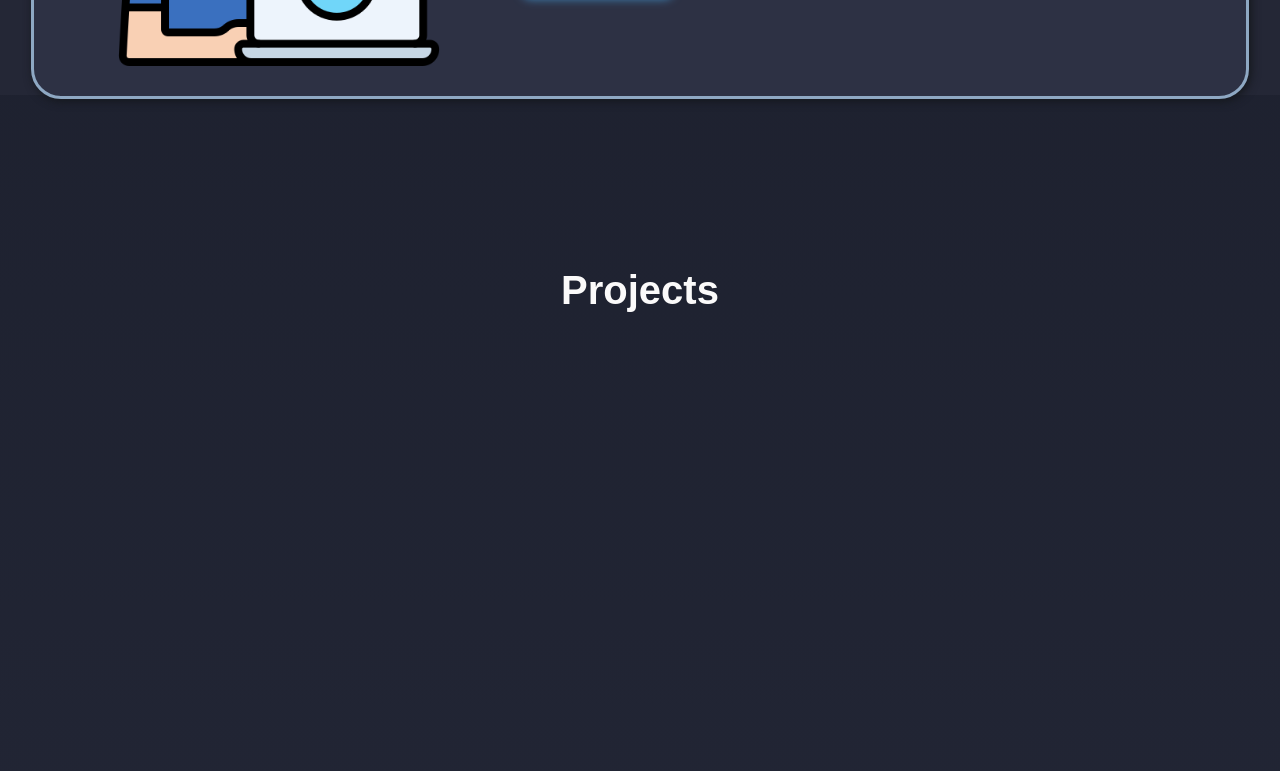
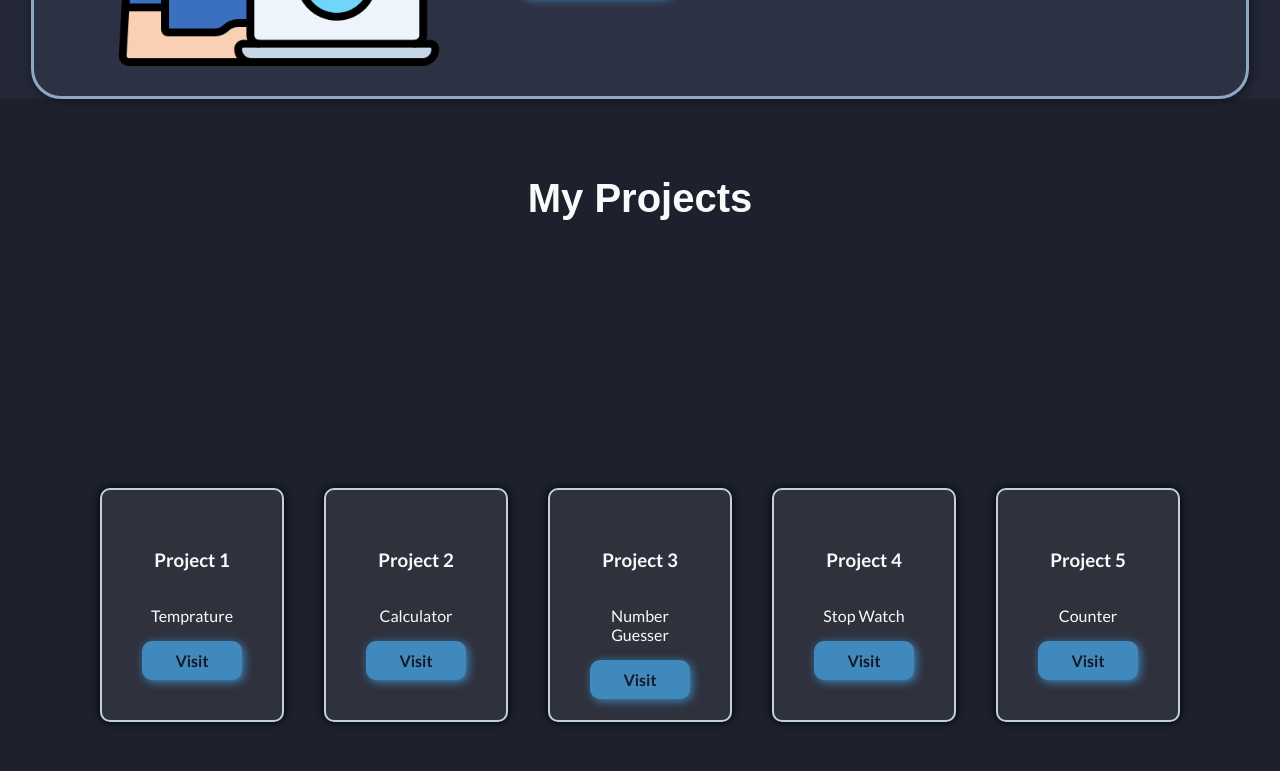
Before and after one commit to OPxDivyanshu/portfolio, a plain HTML site: page index.html in a window 1280 px wide. Shown: the part 1649-2420 px from the top of the page. Drawn offline with Linux system fonts and the light colour scheme; a script that the page names is missing.

Commit message:
Add files via upload

```diff
--- a/index.html
+++ b/index.html
@@ -2,11 +2,12 @@
 <html lang="en">
 <head>
     <meta charset="UTF-8">
-    <meta name="viewport" content="width=device-width, initial-scale=1.0">
+    <meta name="viewport" content="width=device-width", initial-scale="scale=1.0">
     <link rel="stylesheet" href="styles.css">
     <link rel="preconnect" href="https://fonts.googleapis.com">
     <link rel="preconnect" href="https://fonts.gstatic.com" crossorigin>
     <link href="https://fonts.googleapis.com/css2?family=Lato:wght@100;300;400;700;900&display=swap" rel="stylesheet">
+    <script src="https://hammerjs.github.io/dist/hammer.min.js"></script>
     <script src="main.js" defer></script>
     <title>Portfolio</title>
 </head>
@@ -26,7 +27,7 @@
         </svg>
     </label>
     <label id="overlay" for="sidebar1"></label>
-    <div class="links-ct">
+   <div class="links-ct">
         <label for="sidebar1" id="side0">
             <svg xmlns="http://www.w3.org/2000/svg" height="32px" viewBox="0 -960 960 960" width="32px" fill="#e8eaed">
                 <path d="m256-200-56-56 224-224-224-224 56-56 224 224 224-224 56 56-224 224 224 224-56 56-224-224-224 224Z"/>
@@ -72,9 +73,41 @@
 
 
     <section id="projects">
-        <h1 class="projects-header">Projects</h1>
-        <div class="projects-ct" class="slide-in from-left">
+        <h2 class="projects-header">My Projects</h2>
+        <div class="slider-container">
+            <div id="slider">
+                <div class="project-card">
+                    <h3 class="project-title">Project 1</h3>
+                    <p class="project-description">Temprature</p>
+                    <a href="https://opxdivyanshu.github.io/ctf/" target="_" class="project-link">Visit</a>
+                </div>
 
+                <div class="project-card">
+                    <h3 class="project-title">Project 2</h3>
+                    <p class="project-description">Calculator</p>
+                    <a href="https://opxdivyanshu.github.io/neoncalculator/"target="_" class="project-link">Visit</a>
+                </div>
+
+                <div class="project-card">
+                    <h3 class="project-title">Project 3</h3>
+                    <p class="project-description">Number Guesser</p>
+                    <a href="https://opxdivyanshu.github.io/random-number-guess/"target="_" class="project-link">Visit</a>
+                </div>
+
+                <div class="project-card">
+                    <h3 class="project-title">Project 4</h3>
+                    <p class="project-description">Stop Watch</p>
+                    <a href="https://opxdivyanshu.github.io/stopwatch/"target="_" class="project-link">Visit</a>
+                </div>
+
+                <div class="project-card">
+                    <h3 class="project-title">Project 5</h3>
+                    <p class="project-description">Counter</p>
+                    <a href="https://opxdivyanshu.github.io/counter/"target="_" class="project-link">Visit</a>
+
+                </div>
+
+            </div>
         </div>
     </section>
 
--- a/styles.css
+++ b/styles.css
@@ -35,7 +35,8 @@ body {
   }
 }
 section {
-  height: 100vh;
+min-height: 100vh;
+
 }
 
 .navbar {
@@ -51,6 +52,7 @@ section {
   margin-bottom: 30px;
   position: sticky;
   top: 15px;
+  z-index: 1;
 }
 
 .navbar a {
@@ -545,17 +547,127 @@ section {
 
 
 
-#projects{
-  height: 100vh;
+#projects {
+  padding: 50px 0;
+  background-color: #1d212e;
+  color: #fbfafa;
+  text-align: center;
+  min-height: 100vh;
+  display: flex;
+  align-items: center;
+  justify-content: center;
+  flex-direction: column;
+
+}
+
+.projects-header {
+  font-size: 40px;
+  position: relative;
+  bottom: 28vh;
+  font-family: 'Montserrat', sans-serif;
+  font-weight: 700;
+  text-align: center;
 
 
 }
 
-.projects-header{
-  padding-top: 140px;
-  font-size: 40px;
-  text-align: center;
-  font-family: sans-serif;
+
+.slider-container{
+  display: flex;
+  justify-content: center;
+  align-items: center;
+  max-width: 1100px;
+  width: 100%;
+
+}
+
+#slider{
+  display: grid;
+  grid-auto-flow: column;
+ grid-gap: 20px;
+ grid-auto-columns: calc((100%  / 3) -12px);
+
+ }
+
+
+.project-card{
+
+  display: flex;
+  flex-direction: column;
+  padding: 40px;
+ border: #bfd0e9 solid 2px;
+ border-radius: 10px;
+ height: 150px;
+ width: 150px;
+ margin: 10px;
+ background-color: #2f313d;
+ box-shadow: 0 0 10px #000000;
+
+
+
+}
+
+.project-card:hover{
+  background-color: #2f313d;
+  box-shadow: 0 0 10px #000000;
+  transform: scale(1.08);
+  transition: transform 100ms ease-in;
+  cursor: pointer;
+}
+
+.project-link{
+  text-decoration: none;
+  background-color: #4089bd;
+  border: none;
+  border-radius: 10px;
+  color: #161925;
+  padding: 10px 20px;
+  font-weight: bold;
+  box-shadow: 2px 2px 10px #4089bd;
+  transition: transform 0.3s, color 0.3s, background-color 0.3s;
+  text-decoration: none;
+
+}
+
+.project-link:hover {
+  background-color: #000000;
+  color: #ffffff;
+  box-shadow: 1px 1px 5px #fefeff;
+}
+
+
+@media (max-width: 1310px) {
+  .project-card{
+    width: 100px;
+
+
+  }
+}
+
+@media (max-width: 1080px) {
+  .project-card{
+    width: 80px;
+    }
+}
+
+@media (max-width: 1002px) {
+
+  #slider{
+    grid-auto-flow: row;
+  }
+
+  .project-card{
+    width: 100%;
+
+  }
+
+  #projects{
+    height: auto;
+  }
+
+  .projects-header{
+    display: none;
+  }
 }
 
 
@@ -587,9 +699,12 @@ section {
 
 
 
+
+
 #skills-ct  {
   display: flex;
   flex-wrap: wrap;
+  transform: translateY(50px);
   justify-content: center;
   align-items: center;
 }
@@ -598,16 +713,34 @@ section {
   #radar{
     width: 100%;
     height: 100%;
+    margin-top: 150px;
+    transform: translateY(-10px);
+
     }
+
+    #skills{
+      height: 100vh;
+    }
+
+
+
 }
+
+
+
+
+
+
+
+
+
 
 
 
 #contact {
   background-color: #1d212e;
   padding: 50px;
-  height: auto;
-}
+  min-height: auto;}
 
 #contact-header {
   font-size: 40px;
```
Also changed, not shown: main.js (+5 -2 lines).
